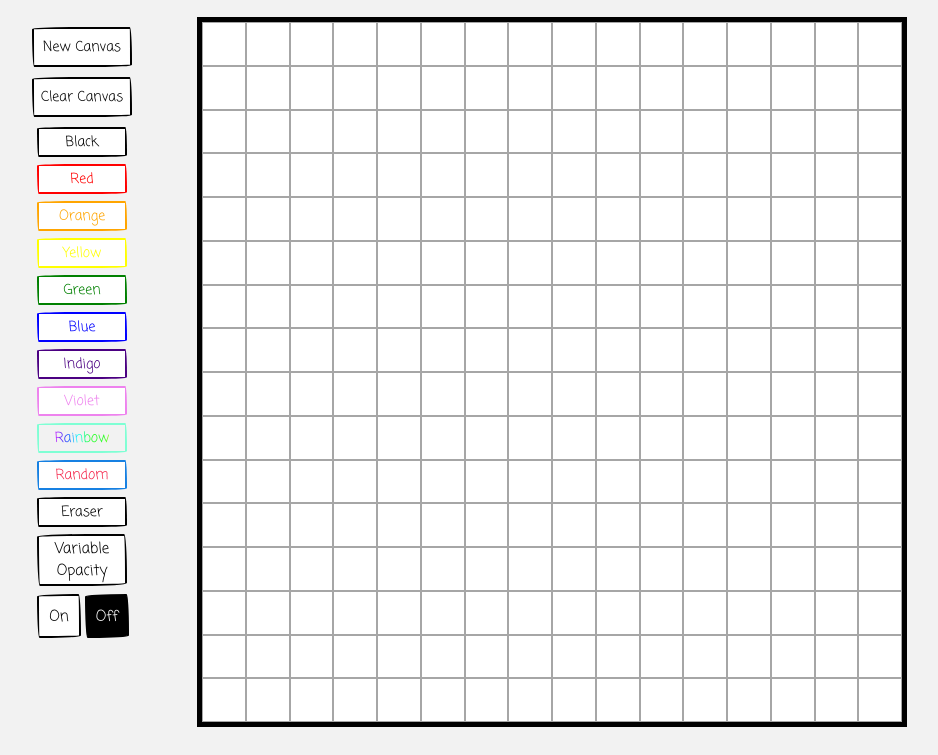
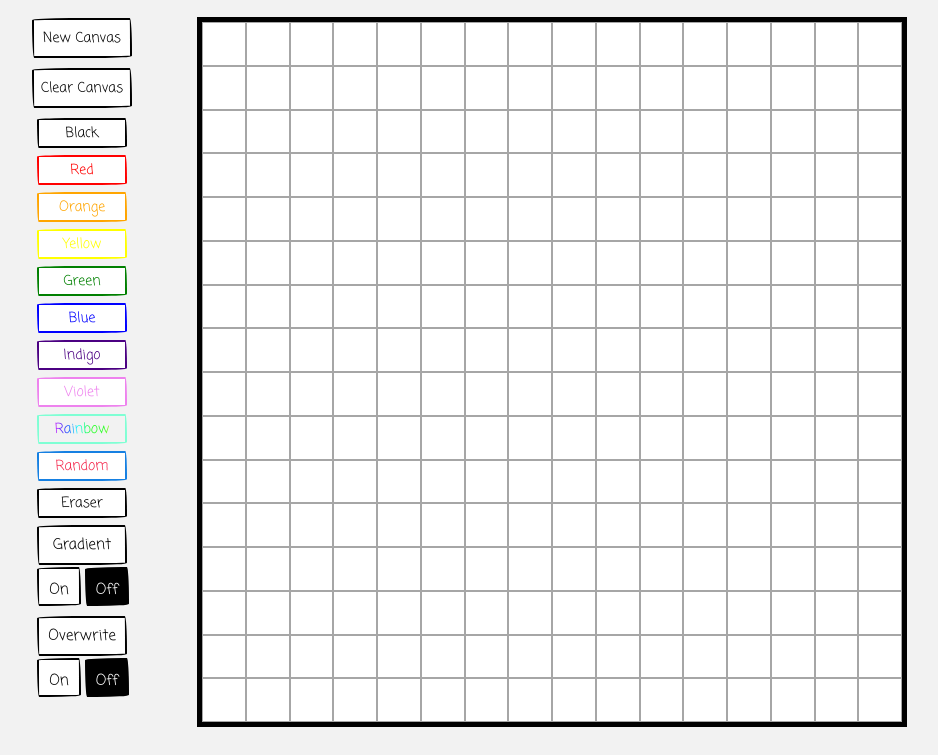
Before and after one commit to patayto/sketch-pad, a plain HTML site: page index.html in a window 1280 px wide. Shown: the part 87-842 px from the top of the page, without its empty margins (183-1121 px from the left). Drawn offline with nearby package versions, Linux system fonts and the light colour scheme.

Commit message:
Added overwrite functionality

```diff
--- a/index.html
+++ b/index.html
@@ -24,9 +24,12 @@
 					<button class="color" id="rainbow" data-num='0'>Rainbow</button>
 					<button class="color" id="random">Random</button>
 					<button class="color" id="eraser">Eraser</button>
-					<button class="opacity" id="var_op" data-var_op='off'>Variable Opacity</button>
+					<button class="opacity" id="var_op" data-var_op='off'>Gradient</button>
 					<div class="opacity" id="var_op_on">On</div>
 					<div class="opacity" id="var_op_off">Off</div>
+					<button class="overwrite" id="over" data-over='off'>Overwrite</button>
+					<div class="opacity" id="over_on">On</div>
+					<div class="opacity" id="over_off">Off</div>
 				</div>
 				<div id="canvas_form">
 					<p>How big would you like your canvas to be? <br/><br/>(Best to keep it under 150)</p>
--- a/scripts/script.js
+++ b/scripts/script.js
@@ -68,6 +68,8 @@ $(document).ready(function() {
 	$('#eraser').on('click', function(){
 		$('#buttons').data('selected', 'eraser');
 	});
+
+	// toggle gradient and overwrite mode
 	$('#var_op').on('click', function(){
 		if($('#var_op').data('var_op') === 'off'){
 			$('#var_op').data('var_op', 'on');
@@ -77,6 +79,17 @@ $(document).ready(function() {
 			$('#var_op').data('var_op', 'off');
 			$('#var_op_off').css({'background-color': 'black', 'color': 'white'});
 			$('#var_op_on').css({'background-color': 'rgba(0,0,0,0.05)', 'color': 'black'});
+		}
+	})
+	$('#over').on('click', function(){
+		if($('#over').data('over') === 'off'){
+			$('#over').data('over', 'on');
+			$('#over_on').css({'background-color': 'black', 'color': 'white'});
+			$('#over_off').css({'background-color': 'rgba(0,0,0,0.05)', 'color': 'black'});
+		} else {
+			$('#over').data('over', 'off');
+			$('#over_off').css({'background-color': 'black', 'color': 'white'});
+			$('#over_on').css({'background-color': 'rgba(0,0,0,0.05)', 'color': 'black'});
 		}
 	})
 });
@@ -89,7 +102,7 @@ function noenter() {
 function color() {
 	var color_code = $('#buttons').data('selected');
 	if (color_code === 'random') {
-		if ($(this).data('set') === 0) {
+		if ($(this).data('set') === 0 || $('#over').data('over') === 'on') {
 			var randomR = Math.floor(Math.random() * 256);
 			var randomG = Math.floor(Math.random() * 256);
 			var randomB = Math.floor(Math.random() * 256);
@@ -139,7 +152,7 @@ function color() {
 				$('#rainbow').data('num', 0);
 				break;
 			}
-			if ($(this).data('set') === 0) {
+			if ($(this).data('set') === 0 || $('#over').data('over') === 'on') {
 				if ($('#var_op').data('var_op') === 'on'){
 					$(this).css({"background-color": $('#buttons').data('rainbow_selected'), "opacity": "0.2"});
 				} else {
@@ -161,7 +174,7 @@ function color() {
 			$(this).data('set', 0);
 		}
 	} else {
-		if ($(this).data('set') === 0) {
+		if ($(this).data('set') === 0 || $('#over').data('over') === 'on') {
 			if ($('#var_op').data('var_op') === 'on'){
 				$(this).css({"background-color": color_code, "opacity": "0.2"});
 			} else {
--- a/styles/style.css
+++ b/styles/style.css
@@ -36,7 +36,7 @@ html {
 #controls {
 	display: inline-block;
 	float: left;
-	margin-top: 20px;
+	margin-top: 11px;
 	margin-left: 50px;
 	height: 400px;
 	width: 150px;
@@ -165,24 +165,44 @@ p {
 
 #var_op {
 	display: block;
-	height: 52px;
+	height: 40px;
 	width: 90px;
 	font-family: 'Coming Soon', cursive;
 	font-size: 15px;
-	margin: 7px auto;
+	margin-top: 5px;
+	margin-bottom: 1px;
+	margin-left: auto;
+	margin-right: auto;
 	background-color: white;
 	border-radius: 255px 15px 225px 15px/15px 225px 15px 255px;
 	border: 2px solid black;
 	color: black;
 }
 
-#var_op_on {
+#over {
+	display: block;
+	height: 40px;
+	width: 90px;
+	font-family: 'Coming Soon', cursive;
+	font-size: 15px;
+	margin-top: 5px;
+	margin-bottom: 1px;
+	margin-left: auto;
+	margin-right: auto;
+	background-color: white;
+	border-radius: 255px 15px 225px 15px/15px 225px 15px 255px;
+	border: 2px solid black;
+	color: black;
+}
+
+#var_op_on, #over_on {
 	display: inline-block;
-	height: 30px;
+	height: 25px;
 	width: 40px;
 	font-family: 'Coming Soon', cursive;
 	font-size: 15px;
 	margin-top: 1px;
+	margin-bottom: 10px;
 	background-color: white;
 	border-radius: 255px 15px 225px 15px/15px 225px 15px 255px;
 	border: 2px solid black;
@@ -193,9 +213,9 @@ p {
 	padding-top: 10px;
 }
 
-#var_op_off {
+#var_op_off, #over_off {
 	display: inline-block;
-	height: 30px;
+	height: 25px;
 	width: 40px;
 	font-family: 'Coming Soon', cursive;
 	font-size: 15px;
```
